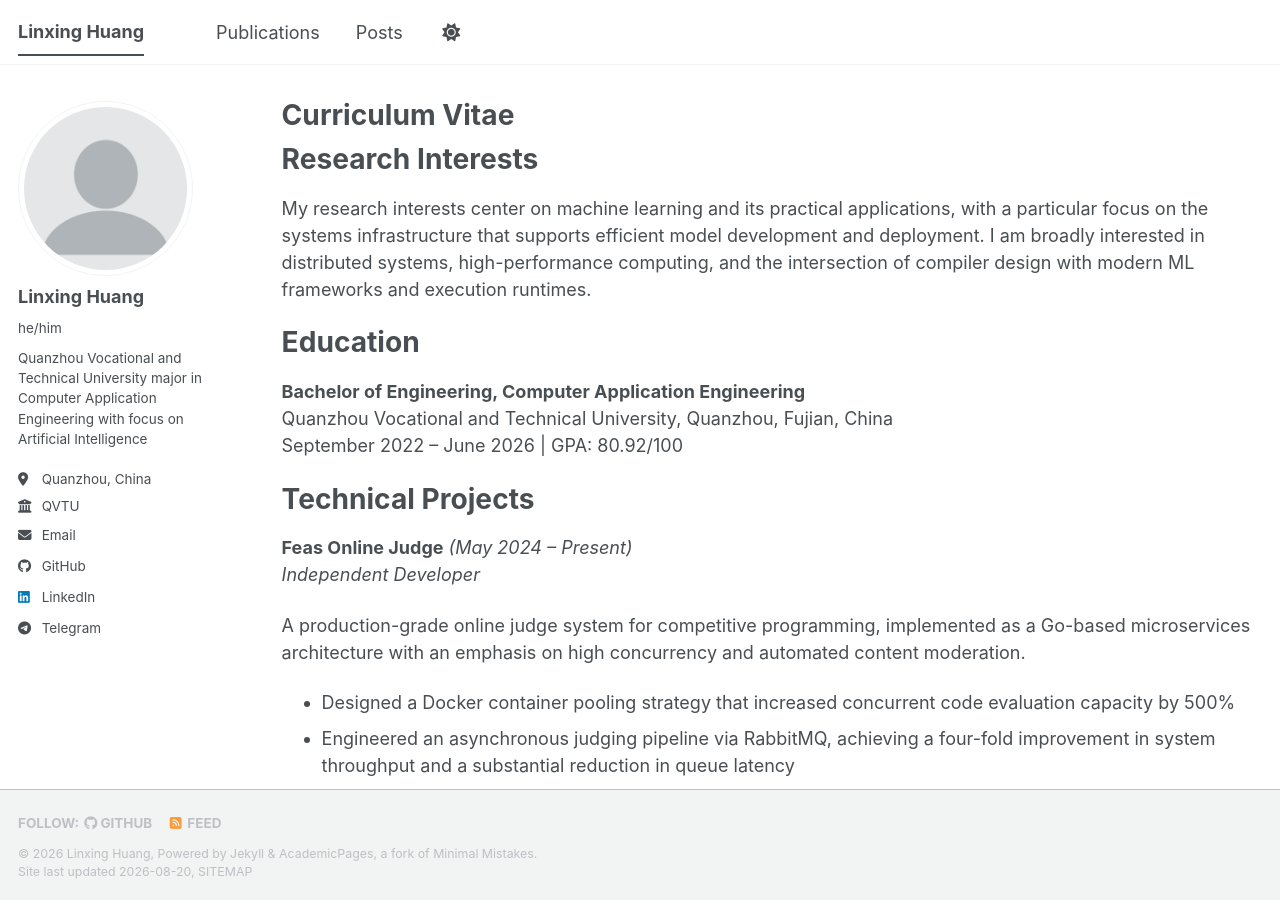
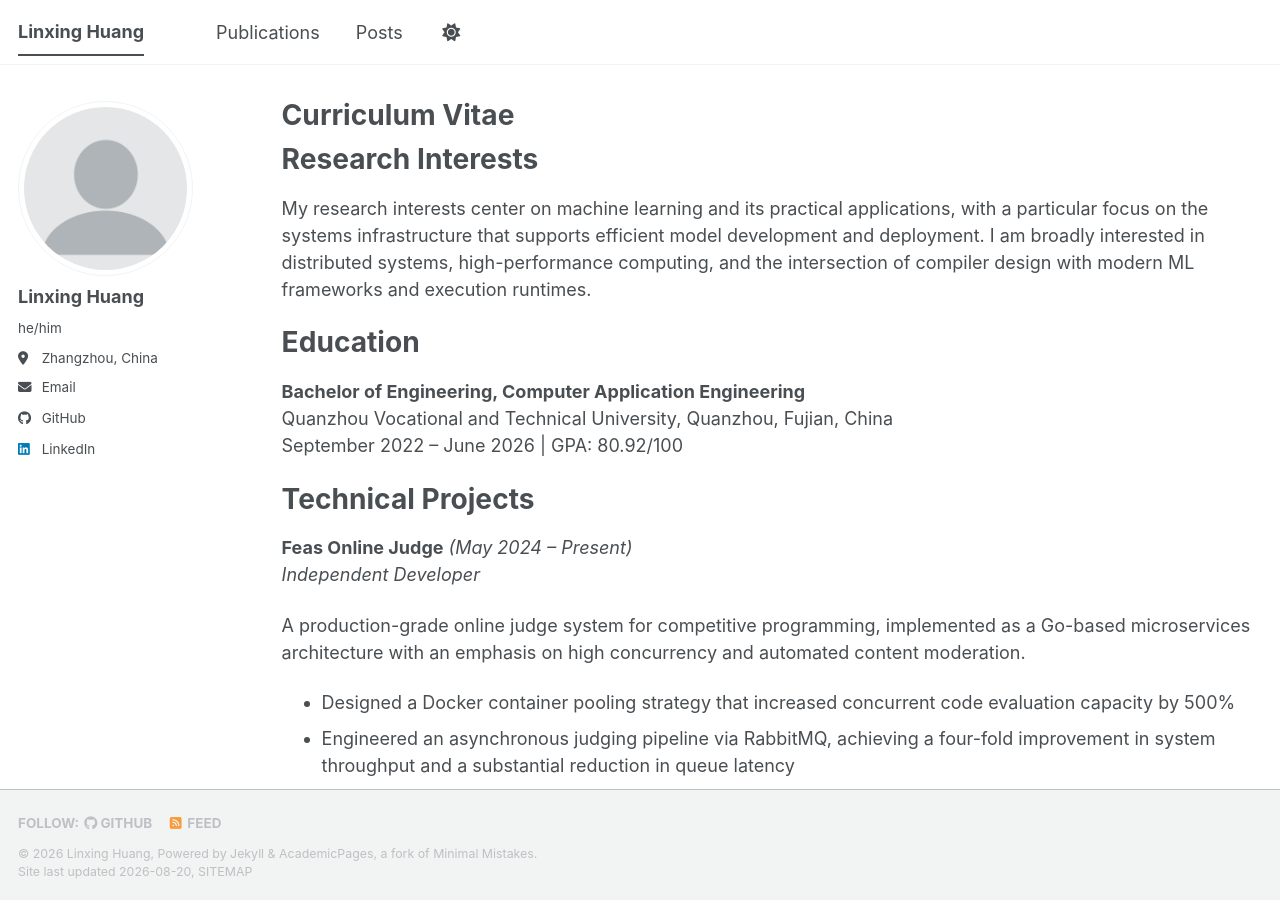
Before and after one commit to LanceHuang245/LanceHuang245.github.io, a Jekyll site: the page built from _pages/cv.md, in a window 1280 px wide and 900 px high. Built offline with Jekyll 4.4.1, drawn with Linux system fonts in a browser that asks for light colours; a style sheet for code colours, icons or effects is not loaded.

Commit message:
mod: update my profile

```diff
--- a/_config.yml
+++ b/_config.yml
@@ -25,11 +25,11 @@ author:
   avatar           : "profile.png"
   name             : "Linxing Huang"
   pronouns         : "he/him"
-  bio              : "Quanzhou Vocational and Technical University major in Computer Application Engineering with focus on Artificial Intelligence"
-  location         : "Quanzhou, China"
-  employer         : "QVTU"
+  bio              :
+  location         : "Zhangzhou, China"
+  employer         :
   uri              : # URL
-  email            : "LanceHuang245@outlook.com"
+  email            : "lancehuang245@outlook.com"
 
   # Academic websites
   academia         : # URL
@@ -64,13 +64,13 @@ author:
   keybase          : # Username
   instagram        : # Username
   lastfm           : # Username
-  linkedin         : "https://www.linkedin.com/in/huanglinxing/"
+  linkedin         : "huanglinxing"
   mastodon         : # URL
   medium           : # URL
   pinterest        : # Username
   soundcloud       : # Username
   steam            : # Username
-  telegram         : "https://t.me/ClaretWheel1481"
+  telegram         : # Username
   tumblr           : # Username
   twitter          : # Username for X / Twitter
   vine             : # Username
```
